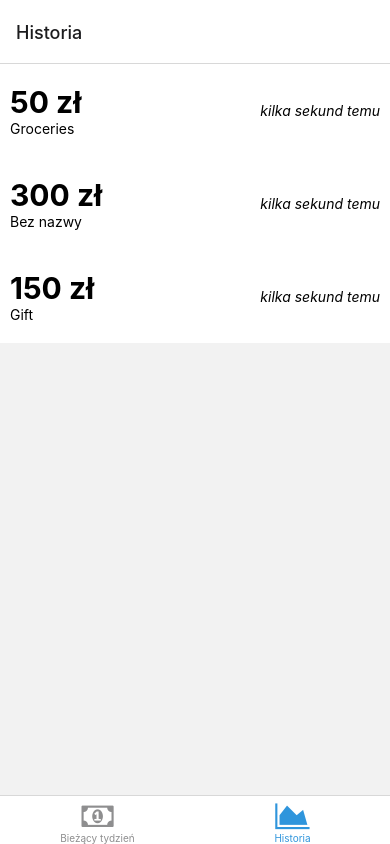
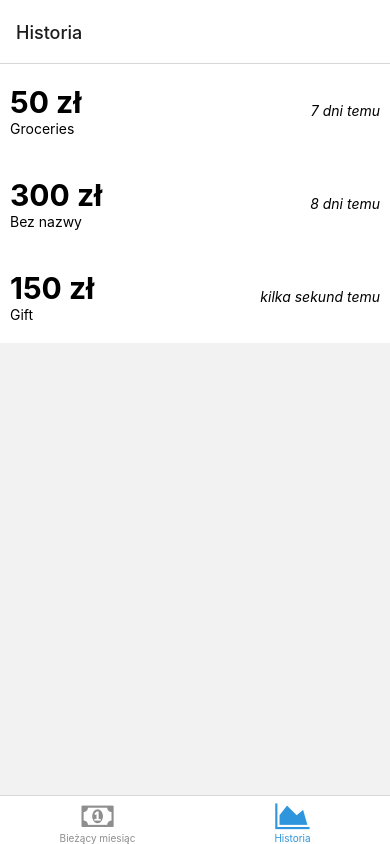
Before and after one commit to karmek-k/wydtracker, a React Native app: screen /History in a window 390 px wide. Built offline with nearby package versions, Linux system fonts and the light colour scheme; what expo-linking, react-native-sqlite-storage would draw is missing.

Commit message:
Set CurrentWeek to CurrentMonth

```diff
--- a/navigation/LinkingConfiguration.ts
+++ b/navigation/LinkingConfiguration.ts
@@ -15,9 +15,9 @@ const linking: LinkingOptions<RootStackParamList> = {
     screens: {
       Root: {
         screens: {
-          CurrentWeek: {
+          CurrentMonth: {
             screens: {
-              CurrentWeekScreen: 'currentWeek'
+              CurrentMonthScreen: 'currentWeek'
             }
           },
           History: {
--- a/navigation/index.tsx
+++ b/navigation/index.tsx
@@ -12,12 +12,12 @@ import {
 } from '@react-navigation/native';
 import { createNativeStackNavigator } from '@react-navigation/native-stack';
 import * as React from 'react';
-import { ColorSchemeName, Pressable } from 'react-native';
+import { ColorSchemeName } from 'react-native';
 
 import Colors from '../constants/Colors';
 import useColorScheme from '../hooks/useColorScheme';
 import NotFoundScreen from '../screens/NotFoundScreen';
-import CurrentWeekScreen from '../screens/CurrentWeekScreen';
+import CurrentMonthScreen from '../screens/CurrentMonthScreen';
 import HistoryScreen from '../screens/HistoryScreen';
 import {
   RootStackParamList,
@@ -81,16 +81,16 @@ function BottomTabNavigator() {
 
   return (
     <BottomTab.Navigator
-      initialRouteName="CurrentWeek"
+      initialRouteName="CurrentMonth"
       screenOptions={{
         tabBarActiveTintColor: Colors[colorScheme].tint
       }}
     >
       <BottomTab.Screen
-        name="CurrentWeek"
-        component={CurrentWeekScreen}
-        options={({ navigation }: RootTabScreenProps<'CurrentWeek'>) => ({
-          title: 'Bieżący tydzień',
+        name="CurrentMonth"
+        component={CurrentMonthScreen}
+        options={({ navigation }: RootTabScreenProps<'CurrentMonth'>) => ({
+          title: 'Bieżący miesiąc',
           tabBarIcon: ({ color }) => <TabBarIcon name="money" color={color} />
         })}
       />
--- a/screens/CurrentWeekScreen.tsx
+++ b/screens/CurrentMonthScreen.tsx
@@ -1,19 +1,29 @@
-import { useContext } from 'react';
+import { useContext, useEffect, useState } from 'react';
 import { Button, StyleSheet } from 'react-native';
 
 import { Text, View } from '../components/Themed';
 import { ExpenseContext } from '../services/expense';
 import { RootTabScreenProps } from '../types';
 
-export default function CurrentWeekScreen({
+export default function CurrentMonthScreen({
   navigation
-}: RootTabScreenProps<'CurrentWeek'>) {
+}: RootTabScreenProps<'CurrentMonth'>) {
   const expenses = useContext(ExpenseContext);
+  const [weekSum, setWeekSum] = useState<number>(0);
+
+  useEffect(() => {
+    setWeekSum(
+      expenses
+        .listThisMonth()
+        .map(e => e.spent)
+        .reduce((a, b) => a + b)
+    );
+  }, [expenses]);
 
   return (
     <View style={styles.container}>
-      <Text style={styles.title}>Twoje wydatki w tym tygodniu</Text>
-      <Text style={styles.money}>{expenses.sum} zł</Text>
+      <Text style={styles.title}>Twoje wydatki w tym miesiącu</Text>
+      <Text style={styles.money}>{weekSum} zł</Text>
       <Button
         title="Dodaj nowy wydatek"
         onPress={() => navigation.navigate('AddExpenseModal')}
--- a/services/expense.ts
+++ b/services/expense.ts
@@ -15,11 +15,11 @@ export class ExpenseProvider {
       {
         name: 'Groceries',
         spent: 50,
-        date: new Date()
+        date: new Date('2022-02-01')
       },
       {
         spent: 300,
-        date: new Date()
+        date: new Date('2022-01-31')
       },
       {
         name: 'Gift',
@@ -37,6 +37,13 @@ export class ExpenseProvider {
     return this.expenses;
   }
 
+  listThisMonth(): Expense[] {
+    const now = new Date();
+    const monthStart = new Date(now.getFullYear(), now.getMonth(), 1);
+
+    return this.expenses.filter(e => e.date >= monthStart);
+  }
+
   get sum(): number {
     return this.expenses.map(e => e.spent).reduce((a, b) => a + b);
   }
--- a/types.tsx
+++ b/types.tsx
@@ -26,7 +26,7 @@ export type RootStackScreenProps<Screen extends keyof RootStackParamList> =
   NativeStackScreenProps<RootStackParamList, Screen>;
 
 export type RootTabParamList = {
-  CurrentWeek: undefined;
+  CurrentMonth: undefined;
   History: undefined;
 };
 
```
